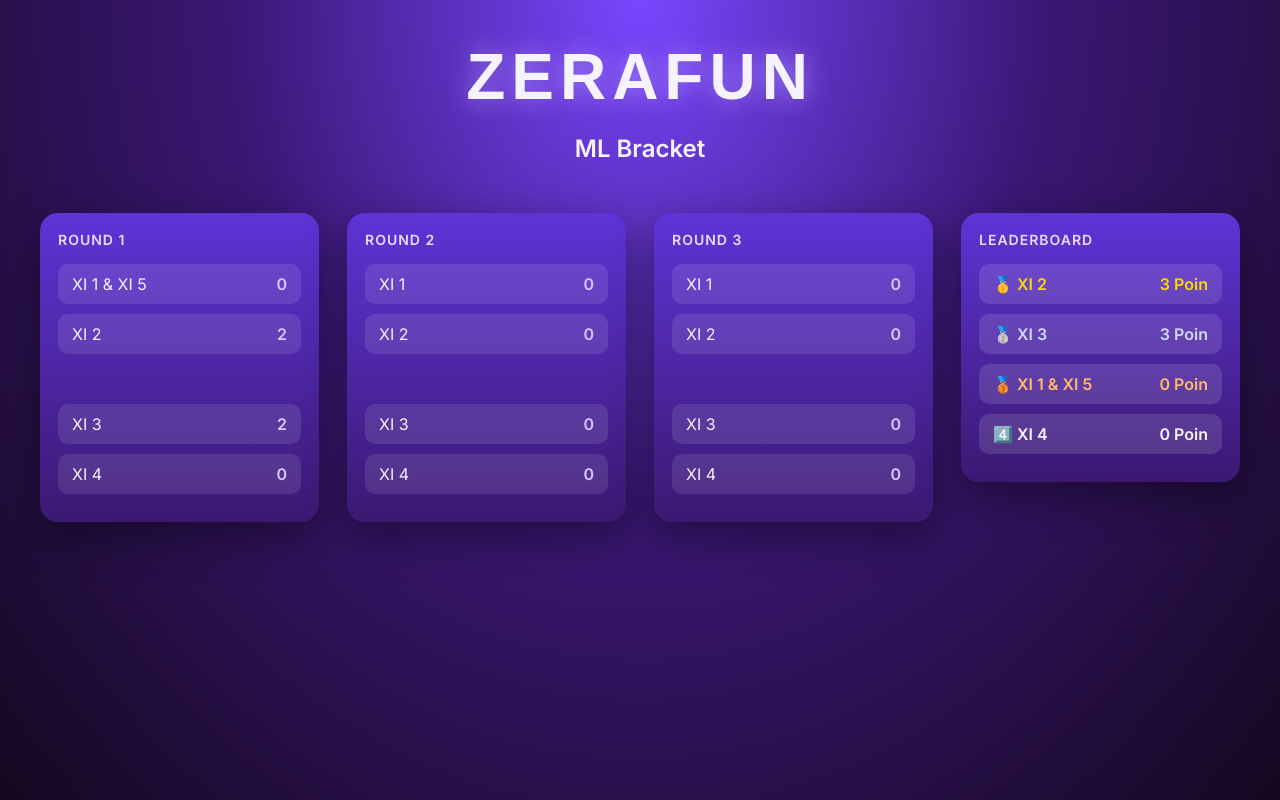
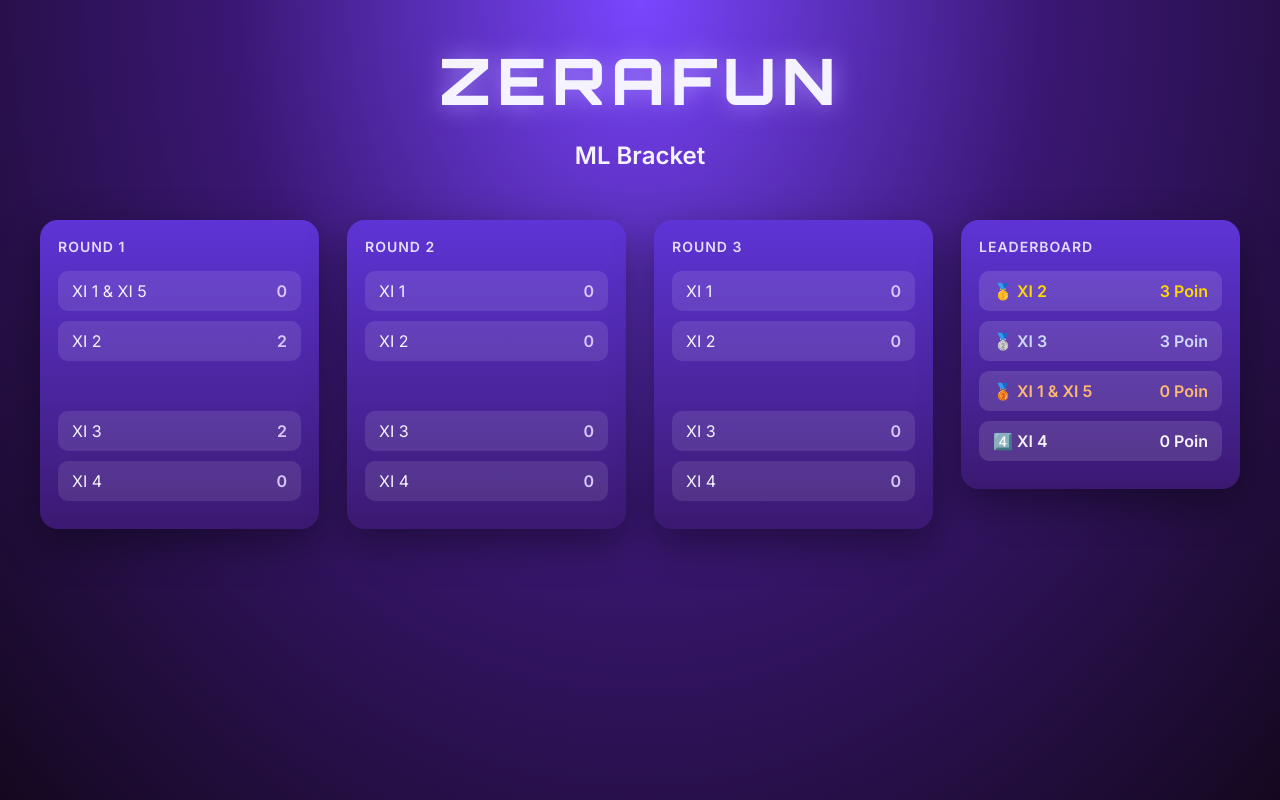
Before and after one commit to ibnusina339/ZeraFun-ML, a plain HTML site: page index.html in a window 1280 px wide. Drawn offline with Linux system fonts and the light colour scheme.

Commit message:
Update index.html

```diff
--- a/index.html
+++ b/index.html
@@ -5,8 +5,7 @@
   <title>ZERAFUN – ML Bracket</title>
 
   <!-- Fonts -->
-  <link href="https://fonts.googleapis.com/css2?family=Cinzel:wght@600;700&family=Inter:wght@400;600&display=swap" rel="stylesheet">
-
+    <link href="https://fonts.googleapis.com/css2?family=Orbitron:wght@600;800&family=Inter:wght@400;600&display=swap" rel="stylesheet">
   <link rel="stylesheet" href="style.css">
 </head>
 <body>
```
